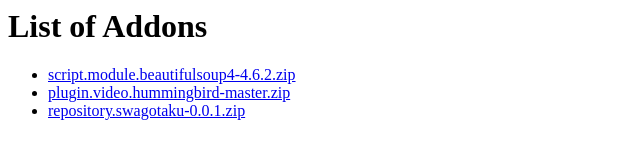
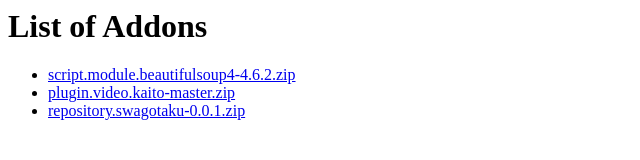
Before and after one commit to TaiDak/TaiDak.github.io, a plain HTML site: page repo/index.html in a window 1280 px wide. Shown: the full height of the page, 0-640 px from the left. Drawn offline with Linux system fonts and the light colour scheme.

Commit message:
Update index.html

```diff
--- a/repo/index.html
+++ b/repo/index.html
@@ -15,7 +15,7 @@
 
     <ul>
       <li><a href="script.module.beautifulsoup4-4.6.2.zip">script.module.beautifulsoup4-4.6.2.zip</a></li>
-      <li><a href="plugin.video.hummingbird-master.zip">plugin.video.hummingbird-master.zip</a></li>
+      <li><a href="plugin.video.kaito-master.zip">plugin.video.kaito-master.zip</a></li>
       <li><a href="repository.swagotaku-0.0.1.zip">repository.swagotaku-0.0.1.zip</a></li>
     </ul>
 
```
